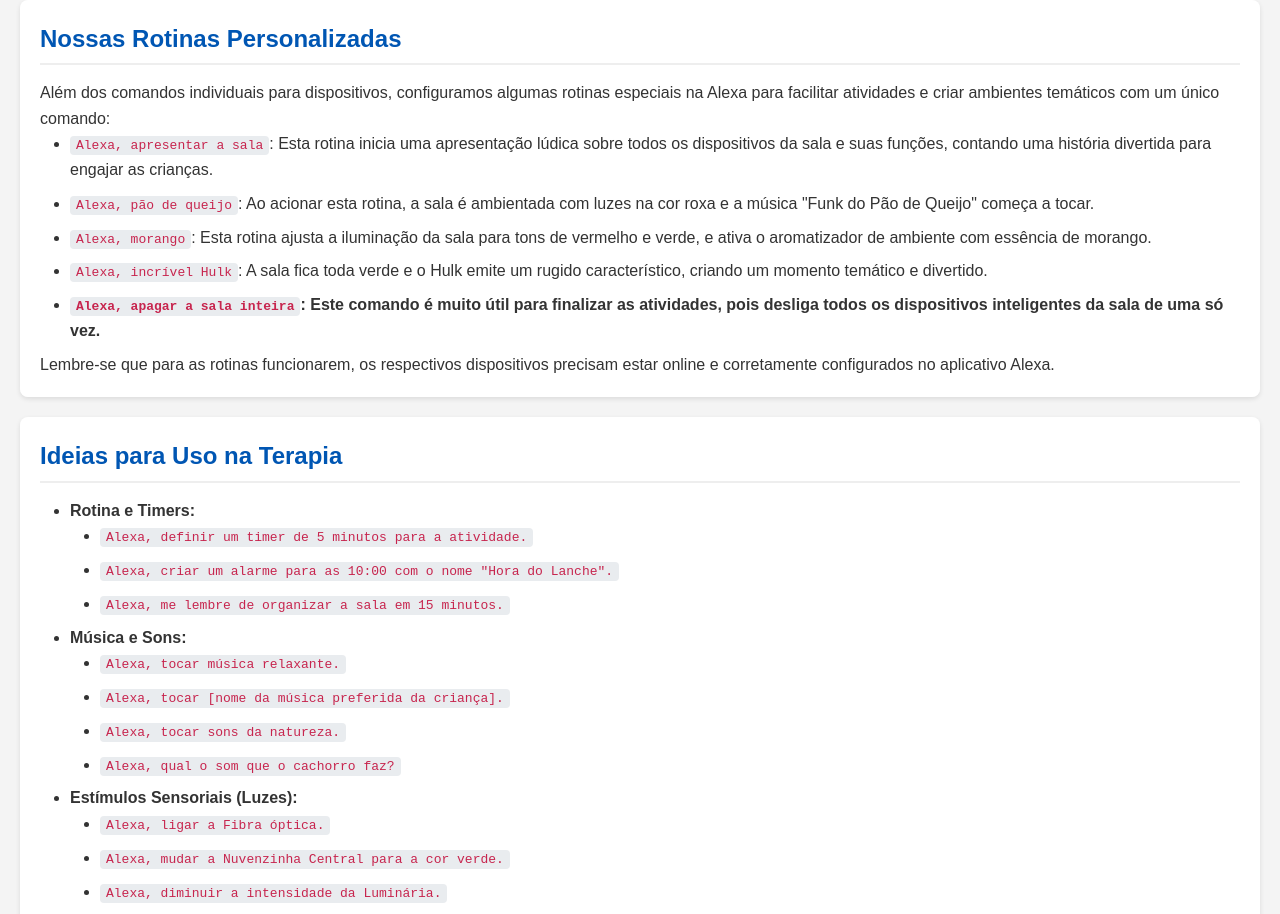
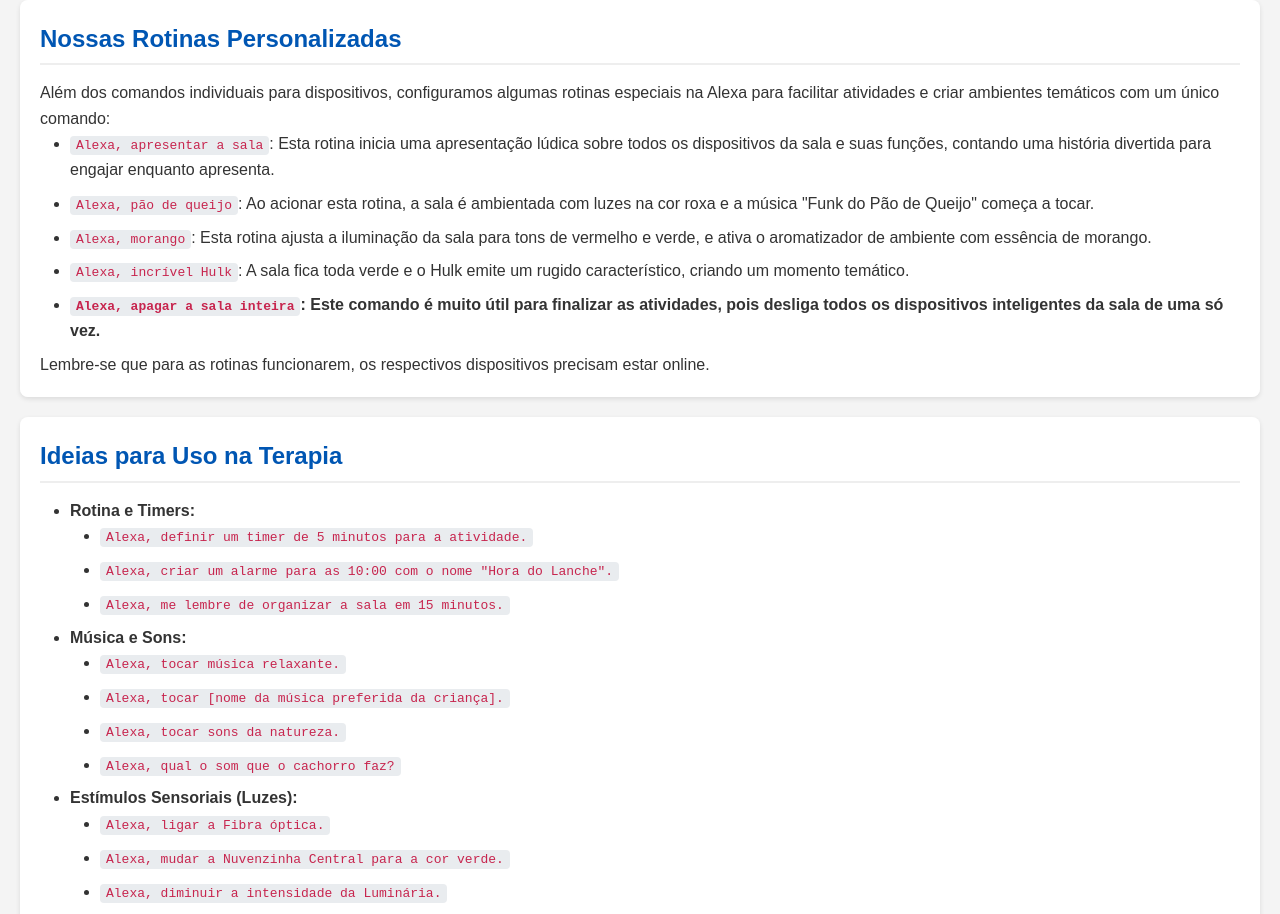
Before and after one commit to pborgesagir/tutorialalexateia, a plain HTML site: page index.html in a window 1280 px wide. Shown: the part 2120-3034 px from the top of the page. Drawn offline with Linux system fonts and the light colour scheme.

Commit message:
Update index.html

```diff
--- a/index.html
+++ b/index.html
@@ -277,13 +277,13 @@
             <h2>Nossas Rotinas Personalizadas</h2>
             <p>Além dos comandos individuais para dispositivos, configuramos algumas rotinas especiais na Alexa para facilitar atividades e criar ambientes temáticos com um único comando:</p>
             <ul>
-                <li><code>Alexa, apresentar a sala</code>: Esta rotina inicia uma apresentação lúdica sobre todos os dispositivos da sala e suas funções, contando uma história divertida para engajar as crianças.</li>
+                <li><code>Alexa, apresentar a sala</code>: Esta rotina inicia uma apresentação lúdica sobre todos os dispositivos da sala e suas funções, contando uma história divertida para engajar enquanto apresenta.</li>
                 <li><code>Alexa, pão de queijo</code>: Ao acionar esta rotina, a sala é ambientada com luzes na cor roxa e a música "Funk do Pão de Queijo" começa a tocar.</li>
                 <li><code>Alexa, morango</code>: Esta rotina ajusta a iluminação da sala para tons de vermelho e verde, e ativa o aromatizador de ambiente com essência de morango.</li>
-                <li><code>Alexa, incrível Hulk</code>: A sala fica toda verde e o Hulk emite um rugido característico, criando um momento temático e divertido.</li>
+                <li><code>Alexa, incrível Hulk</code>: A sala fica toda verde e o Hulk emite um rugido característico, criando um momento temático.</li>
                 <li><strong><code>Alexa, apagar a sala inteira</code>: Este comando é muito útil para finalizar as atividades, pois desliga todos os dispositivos inteligentes da sala de uma só vez.</strong></li>
             </ul>
-            <p>Lembre-se que para as rotinas funcionarem, os respectivos dispositivos precisam estar online e corretamente configurados no aplicativo Alexa.</p>
+            <p>Lembre-se que para as rotinas funcionarem, os respectivos dispositivos precisam estar online.</p>
         </section>
         <section id="aplicacoes">
             <h2>Ideias para Uso na Terapia</h2>
```
